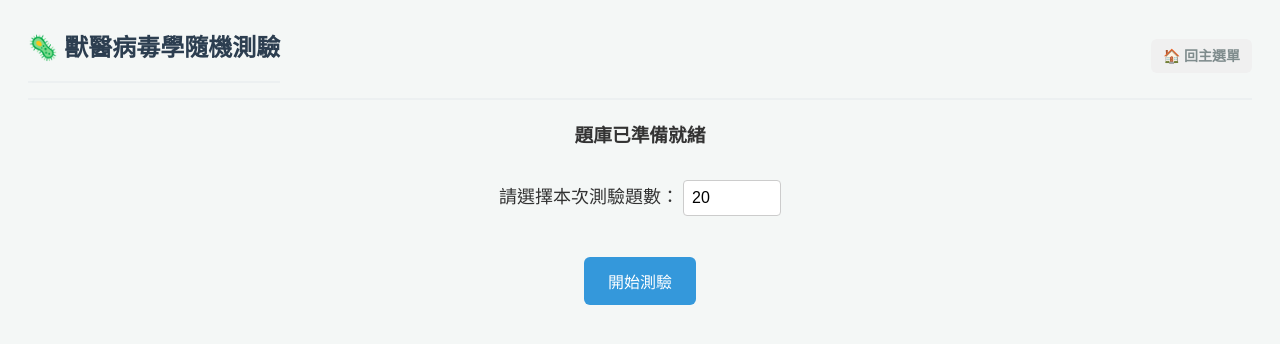
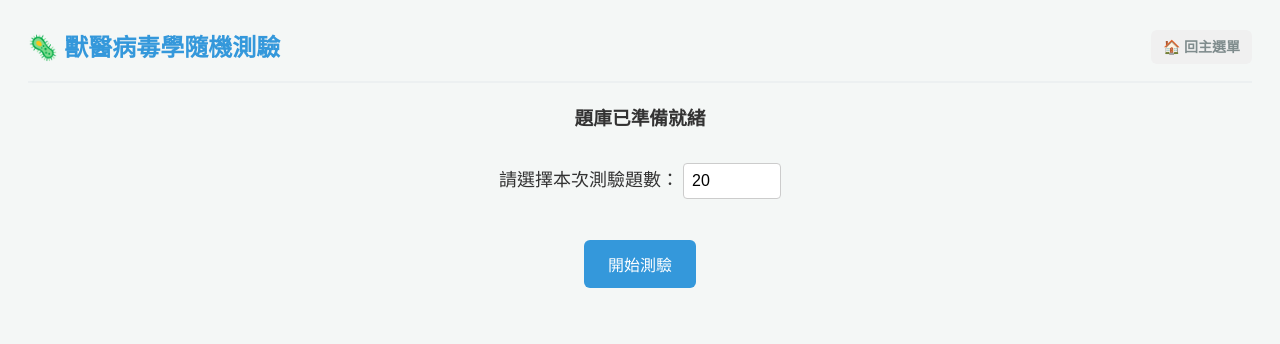
Before and after one commit to moguestrainer/vet-virology-quiz, a plain HTML site: page virology.html in a window 1280 px wide. Drawn offline with Linux system fonts and the light colour scheme.

Commit message:
Refactor HTML structure and styles for clarity

```diff
--- a/virology.html
+++ b/virology.html
@@ -5,13 +5,13 @@
     <meta name="viewport" content="width=device-width, initial-scale=1.0">
     <title>獸醫病毒學 隨機測驗系統</title>
     <style>
+        body { font-family: 'Segoe UI', Tahoma, Geneva, Verdana, sans-serif; background-color: #f4f7f6; color: #333; line-height: 1.6; padding: 20px; }
+        .container { max-width: 800px; margin: 0 auto; background: #fff; padding: 30px; border-radius: 12px; box-shadow: 0 4px 15px rgba(0,0,0,0.05); }
         .header-bar { display: flex; justify-content: space-between; align-items: center; border-bottom: 2px solid #ecf0f1; padding-bottom: 15px; margin-bottom: 20px; }
         h1 { color: #3498db; font-size: 24px; margin: 0; }
         .home-link { text-decoration: none; color: #7f8c8d; font-size: 14px; font-weight: bold; background: #f0f0f0; padding: 6px 12px; border-radius: 6px; }
         .home-link:hover { background: #e0e0e0; }
-        body { font-family: 'Segoe UI', Tahoma, Geneva, Verdana, sans-serif; background-color: #f4f7f6; color: #333; line-height: 1.6; padding: 20px; }
-        .container { max-width: 800px; margin: 0 auto; background: #fff; padding: 30px; border-radius: 12px; box-shadow: 0 4px 15px rgba(0,0,0,0.05); }
-        h1 { text-align: center; color: #2c3e50; border-bottom: 2px solid #ecf0f1; padding-bottom: 15px; }
+
         .screen { display: none; }
         .screen.active { display: block; }
 
```
